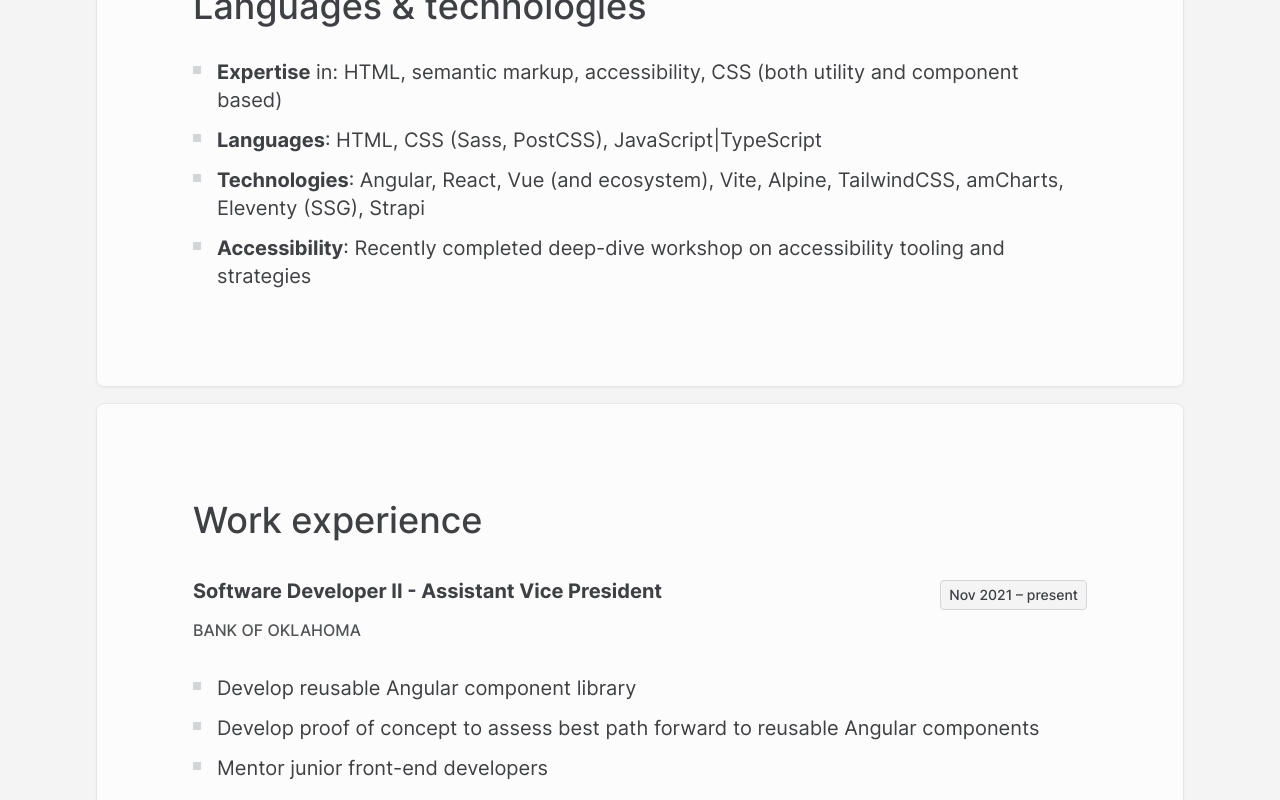
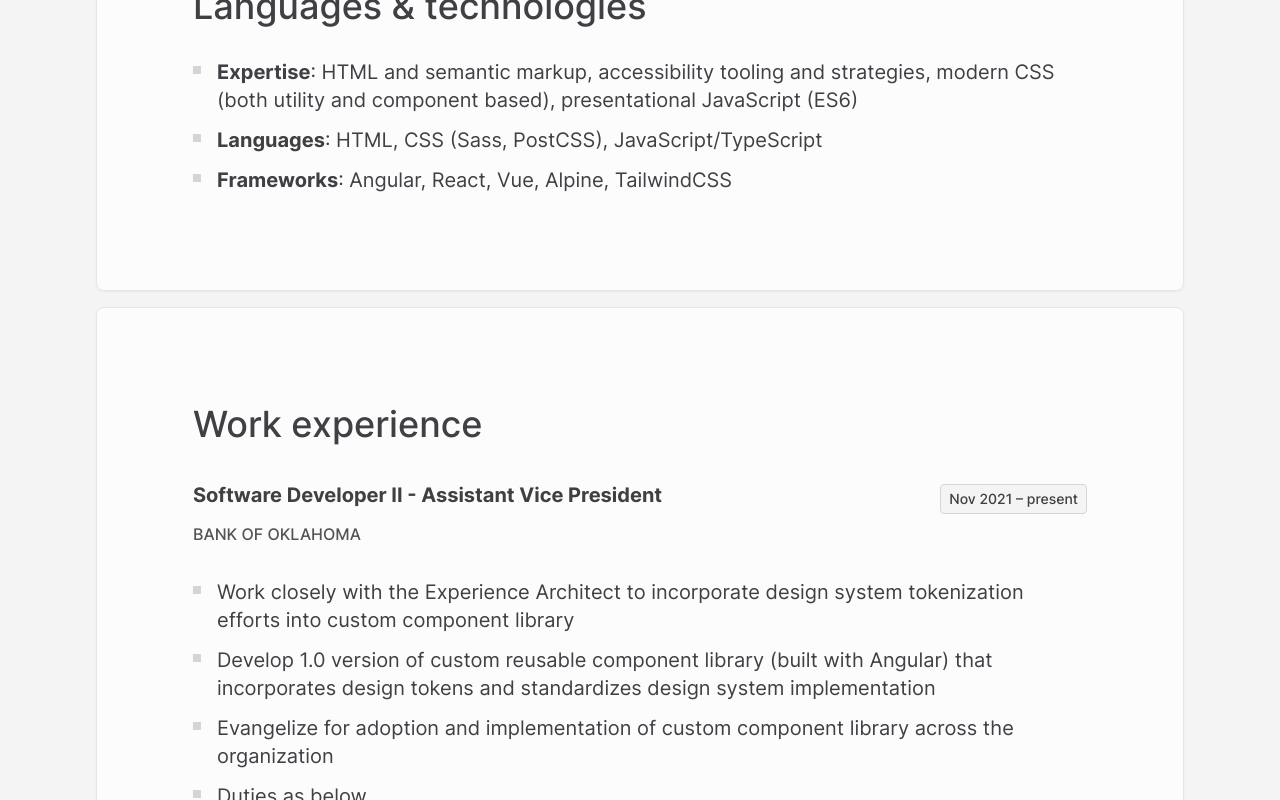
Before and after one commit to megalofauna/dev-site, a Vue app: page /resume in a window 1280 px wide. Shown: the part 540-1340 px from the top of the page. Built offline with nearby package versions, Linux system fonts and the light colour scheme.

Commit message:
Updates resume content

```diff
--- a/src/views/Resume.vue
+++ b/src/views/Resume.vue
@@ -16,33 +16,38 @@
                 <span class="mt-[1px] ml-2 text-xs font-medium md:text-base xl:text-md">Download as PDF</span>
             </a>
         </h1>
-        <section class="p-6 mt-16 bg-white bg-opacity-75 border rounded-lg shadow-sm border-gray-125 dark:border-black dark:bg-gray-900 dark:bg-opacity-50 md:p-16 xl:p-24">
+        <section
+            class="p-6 mt-16 bg-white bg-opacity-75 border rounded-lg shadow-sm border-gray-125 dark:border-black dark:bg-gray-900 dark:bg-opacity-50 md:p-16 xl:p-24">
             <h2 class="flex items-center m-0 text-xl font-medium sm:text-2xl dark:text-white md:text-3xl xl:text-4xl">
                 Languages & technologies
             </h2>
             <ul class="max-w-5xl mt-8 space-y-2 text-sm list-inside xl:space-y-3 list-square xl:text-xl">
-                <li><strong>Expertise</strong> in: HTML, semantic markup, accessibility, CSS (both utility and component based)</li>
-                <li><strong>Languages</strong>: HTML, CSS (Sass, PostCSS), JavaScript|TypeScript</li>
-                <li><strong>Technologies</strong>: Angular, React, Vue (and ecosystem), Vite, Alpine, TailwindCSS, amCharts, Eleventy (SSG), Strapi</li>
-                <li><strong>Accessibility</strong>: Recently completed deep-dive workshop on accessibility tooling and strategies</li>
+                <li><strong>Expertise</strong>: HTML and semantic markup, accessibility tooling and strategies, modern
+                    CSS (both utility and component based), presentational JavaScript (ES6)</li>
+                <li><strong>Languages</strong>: HTML, CSS (Sass, PostCSS), JavaScript/TypeScript</li>
+                <li><strong>Frameworks</strong>: Angular, React, Vue, Alpine, TailwindCSS</li>
             </ul>
         </section>
 
-        <section class="p-6 mt-4 bg-white bg-opacity-75 border rounded-lg shadow-sm border-gray-125 dark:border-black dark:bg-gray-900 dark:bg-opacity-50 md:p-16 xl:p-24">
-            <h2 class="flex items-center m-0 text-xl font-medium sm:text-2xl dark:text-white md:text-3xl xl:text-4xl">Work
-                experience</h2>
+        <section
+            class="p-6 mt-4 bg-white bg-opacity-75 border rounded-lg shadow-sm border-gray-125 dark:border-black dark:bg-gray-900 dark:bg-opacity-50 md:p-16 xl:p-24">
+            <h2 class="flex items-center m-0 text-xl font-medium sm:text-2xl dark:text-white md:text-3xl xl:text-4xl">
+                Work experience</h2>
             <div class="flex flex-wrap items-center justify-between mt-8">
                 <h3 class="w-full m-0 font-bold leading-tight text-md lg:text-xl dark:text-gray-50 lg:w-auto">Software
                     Developer II - Assistant Vice
                     President</h3>
-                <p class="px-2 py-1 mt-2 text-sm font-medium text-gray-700 bg-gray-100 border border-gray-300 rounded dark:text-gray-100 dark:bg-gray-900 dark:border-black">
+                <p
+                    class="px-2 py-1 mt-2 text-sm font-medium text-gray-700 bg-gray-100 border border-gray-300 rounded dark:text-gray-100 dark:bg-gray-900 dark:border-black">
                     Nov 2021 – present</p>
             </div>
             <p class="mt-2 font-medium text-gray-600 uppercase dark:text-gray-200">Bank of Oklahoma</p>
             <ul class="max-w-5xl mt-8 space-y-2 text-sm list-inside xl:space-y-3 list-square xl:text-xl">
-                <li>Develop reusable Angular component library</li>
-                <li>Develop proof of concept to assess best path forward to reusable Angular components</li>
-                <li>Mentor junior front-end developers</li>
+                <li>Work closely with the Experience Architect to incorporate design system tokenization efforts into
+                    custom component library</li>
+                <li>Develop 1.0 version of custom reusable component library (built with Angular) that incorporates
+                    design tokens and standardizes design system implementation</li>
+                <li>Evangelize for adoption and implementation of custom component library across the organization</li>
                 <li>Duties as below</li>
             </ul>
             <div
@@ -63,7 +68,8 @@
                 <li>Contribute to design system specifications (e.g., led the adoption of a 4/8pt spatial system)</li>
             </ul>
 
-            <div class="flex flex-wrap items-center justify-between pt-8 mt-8 border-t border-gray-300 dark:border-black">
+            <div
+                class="flex flex-wrap items-center justify-between pt-8 mt-8 border-t border-gray-300 dark:border-black">
                 <h3 class="w-full m-0 font-bold leading-tight text-md lg:text-xl dark:text-gray-50 lg:w-auto">UI/UX
                     Designer</h3>
                 <p
@@ -82,7 +88,8 @@
                 </li>
             </ul>
 
-            <div class="flex flex-wrap items-center justify-between pt-8 mt-8 border-t border-gray-300 dark:border-black">
+            <div
+                class="flex flex-wrap items-center justify-between pt-8 mt-8 border-t border-gray-300 dark:border-black">
                 <h3 class="w-full m-0 font-bold leading-tight text-md lg:text-xl dark:text-gray-50 lg:w-auto">Front-end
                     Developer</h3>
                 <p
@@ -96,7 +103,8 @@
                 <li>Performed cross-browser/cross-device quality assurance testing for web features</li>
             </ul>
 
-            <div class="flex flex-wrap items-center justify-between pt-8 mt-8 border-t border-gray-300 dark:border-black">
+            <div
+                class="flex flex-wrap items-center justify-between pt-8 mt-8 border-t border-gray-300 dark:border-black">
                 <h3 class="w-full m-0 font-bold leading-tight text-md lg:text-xl dark:text-gray-50 lg:w-auto">Front-end
                     Developer/Designer</h3>
                 <p
@@ -137,8 +145,10 @@
                 <li>Performed design and development tasks as required</li>
             </ul>
         </section>
-        <section class="p-6 mt-4 bg-white bg-opacity-75 border rounded-lg shadow-sm border-gray-125 dark:border-black dark:bg-gray-900 dark:bg-opacity-50 md:p-16 xl:p-24">
-            <h2 class="flex items-center m-0 text-xl font-medium sm:text-2xl dark:text-white md:text-3xl xl:text-4xl">Education
+        <section
+            class="p-6 mt-4 bg-white bg-opacity-75 border rounded-lg shadow-sm border-gray-125 dark:border-black dark:bg-gray-900 dark:bg-opacity-50 md:p-16 xl:p-24">
+            <h2 class="flex items-center m-0 text-xl font-medium sm:text-2xl dark:text-white md:text-3xl xl:text-4xl">
+                Education
             </h2>
             <ul class="max-w-5xl mt-8 space-y-2 text-sm list-inside xl:space-y-3 list-square xl:text-xl">
                 <li>Undergraduate: BA in English (major) and History (minor) | Austin Peay (with honors)</li>
```
Also changed, not shown: 1 other file (tests, documents, lock files or other folders).
